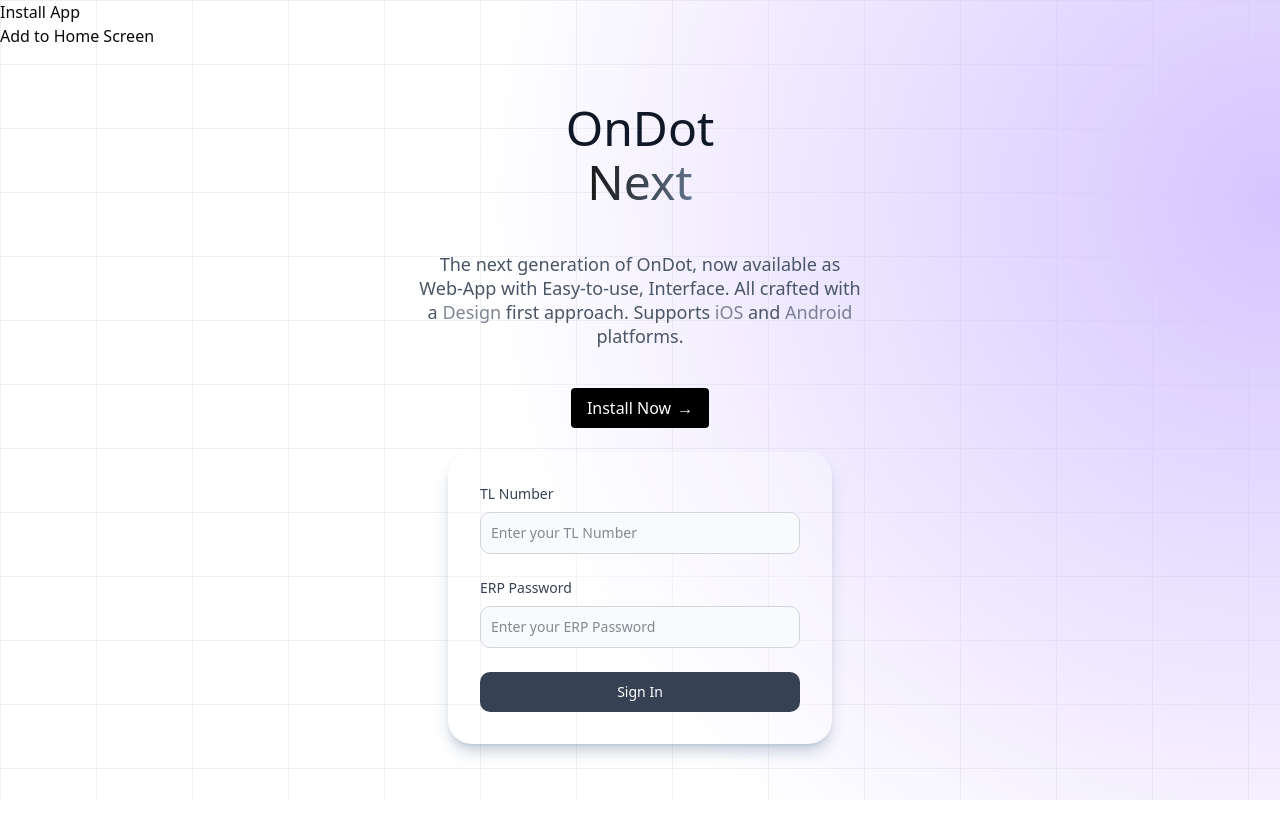
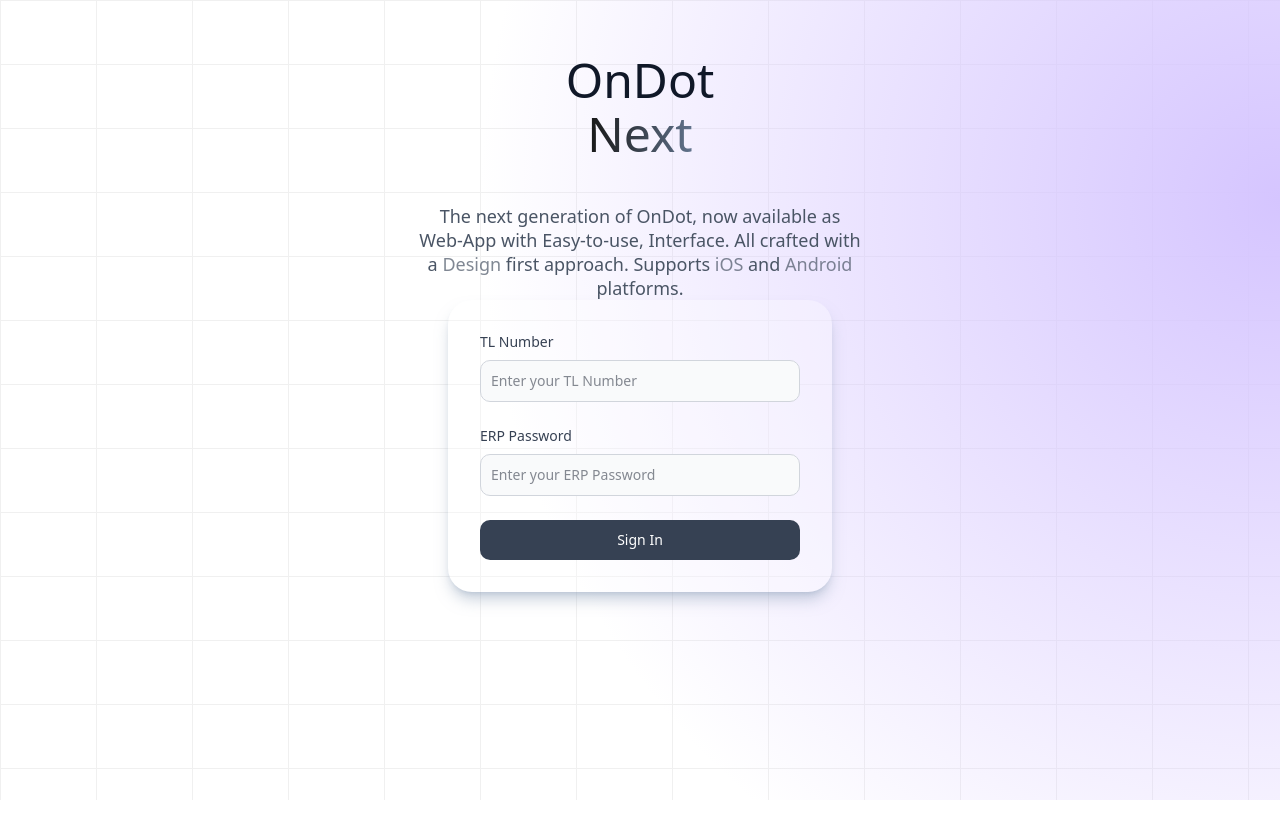
Before and after one commit to Nandith-0777/OnDotNext, a Next.js app: page / in a window 1280 px wide. Shown: the top 838 px of the page. After the commit the page ends 800 px from the top, so only its background shows below. Built offline with nearby package versions, Linux system fonts and the light colour scheme.

Commit message:
Added alert window for installation

```diff
--- /dev/null
+++ b/public/sw.js
@@ -0,0 +1,22 @@
+self.addEventListener('push', function (event) {
+    if (event.data) {
+      const data = event.data.json()
+      const options = {
+        body: data.body,
+        icon: data.icon || '/icon.png',
+        badge: '/badge.png',
+        vibrate: [100, 50, 100],
+        data: {
+          dateOfArrival: Date.now(),
+          primaryKey: '2',
+        },
+      }
+      event.waitUntil(self.registration.showNotification(data.title, options))
+    }
+  })
+
+  self.addEventListener('notificationclick', function (event) {
+    console.log('Notification click received.')
+    event.notification.close()
+    event.waitUntil(clients.openWindow('<https://your-website.com>'))
+  })
--- a/src/app/page.js
+++ b/src/app/page.js
@@ -5,13 +5,14 @@
 
 function InstallPrompt() {
   const [isIOS, setIsIOS] = useState(false);
+  const [isAndroid, setIsAndroid] = useState(false);
   const [isStandalone, setIsStandalone] = useState(false);
 
   useEffect(() => {
     setIsIOS(
       /iPad|iPhone|iPod/.test(navigator.userAgent) && !window.MSStream
     );
-
+    setIsAndroid(/android/i.test(navigator.userAgent));
     setIsStandalone(window.matchMedia('(display-mode: standalone)').matches);
   }, []);
 
@@ -21,22 +22,25 @@
 
   return (
     <div>
-      <h3>Install App</h3>
-      <button>Add to Home Screen</button>
-      {isIOS && (
-        <p>
-          To install this app on your iOS device, tap the share button
-          <span role="img" aria-label="share icon">
-            {' '}
-            ⎋{' '}
-          </span>
-          and then "Add to Home Screen"
-          <span role="img" aria-label="plus icon">
-            {' '}
-            ➕{' '}
-          </span>
-          .
-        </p>
+      {(isIOS || isAndroid) && (
+        <div className="mt-10 mb-6 flex gap-4 justify-center">
+          <button
+            onClick={() => {
+              if (isIOS) {
+                window.alert(
+                  "Installation Instructions:\n1. Tap the Share button in Safari (looks like a square with an arrow).\n2. Scroll down and tap “Add to Home Screen”.\n3. Confirm by tapping “Add”."
+                );
+              } else {
+                window.alert(
+                  "Installation Instructions:\n1. Open your browser’s menu (usually the three dots in the top-right corner).\n2. Tap “Add to Home Screen”.\n3. Confirm by tapping “Add”."
+                );
+              }
+            }}
+            className="px-4 py-2 bg-black text-white rounded flex items-center gap-1"
+          >
+            Install Now <span className="pl-0.5">→</span>
+          </button>
+        </div>
       )}
     </div>
   );
@@ -185,7 +189,7 @@
 
     <div className="relative min-h-screen w-full overflow-auto">
       <div>
-      <InstallPrompt />
+
       </div>
       <div className="fixed inset-0 -z-10 h-full w-full bg-white bg-[linear-gradient(to_right,#f0f0f0_1px,transparent_1px),linear-gradient(to_bottom,#f0f0f0_1px,transparent_1px)] bg-[size:6rem_4rem]">
         <div className="absolute bottom-0 left-0 right-0 top-0 bg-[radial-gradient(circle_800px_at_100%_200px,#d5c5ff,transparent)]"></div>
@@ -209,19 +213,8 @@
                 <span className="cursor-wait opacity-70 ">iOS</span> and {' '}
                 <span className="cursor-wait opacity-70">Android</span> platforms.
               </p>
-              <div className="mt-10 mb-6 flex gap-4 justify-center">
-                <a
-                  href="https://vidyaacademy.ac.in"
-                  target="_blank"
-                  rel="noopener noreferrer"
-                  className="inline-flex items-center"
-                >
-                  <button className="px-4 py-2 bg-black text-white rounded flex items-center gap-1">
-                    Install Now <span className="pl-0.5">→</span>
-                  </button>
-                </a>
-              </div>
             </>
+            <InstallPrompt />
             <form className="w-full max-w-sm mx-auto bg-white/30 backdrop-blur-md rounded-3xl shadow-lg shadow-slate-400/50 p-8 space-y-6"  onSubmit={e => { e.preventDefault(); handleSubmit(); }}>
               <div>
                 <label htmlFor="username" className="block mb-2 text-sm font-medium text-gray-700">
```
